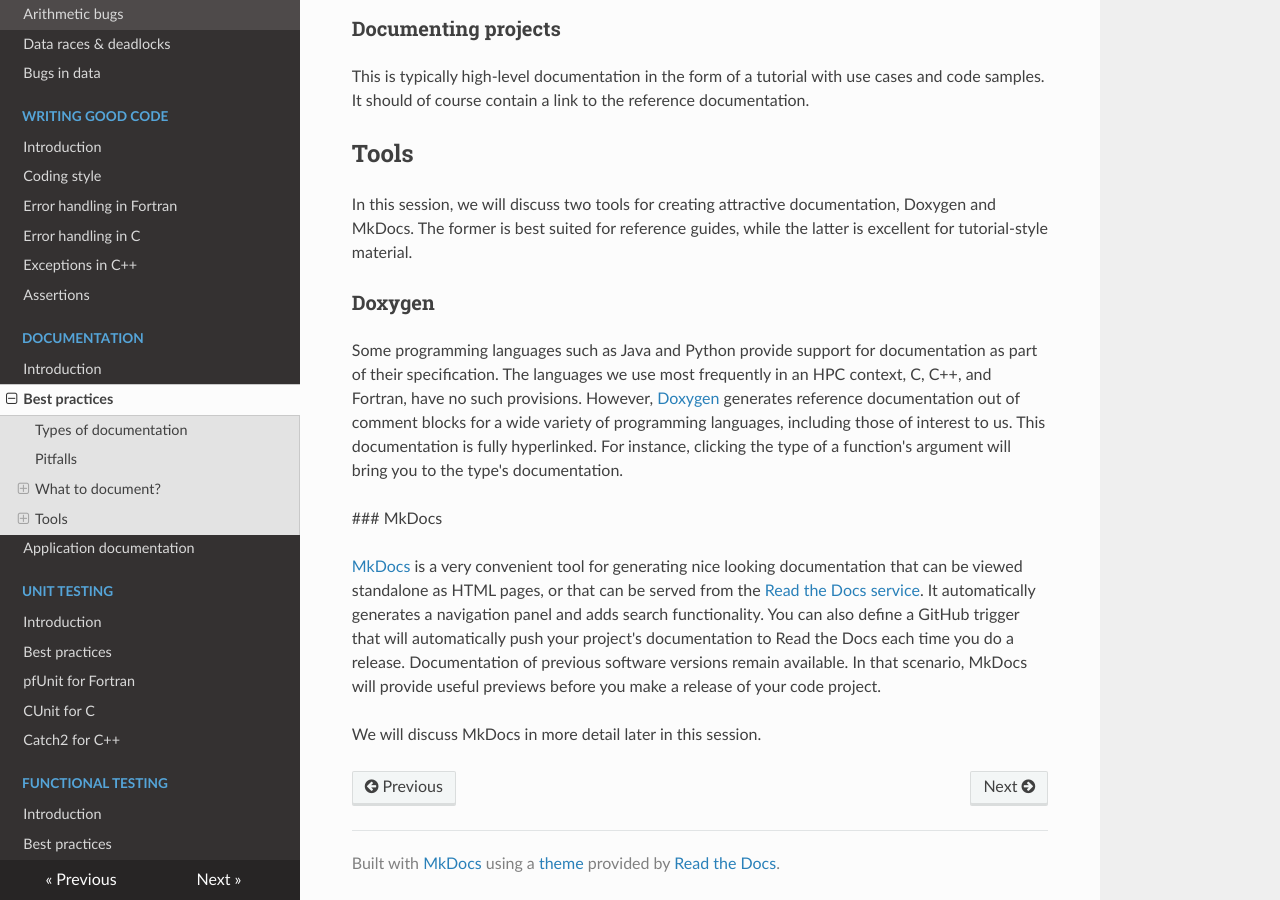
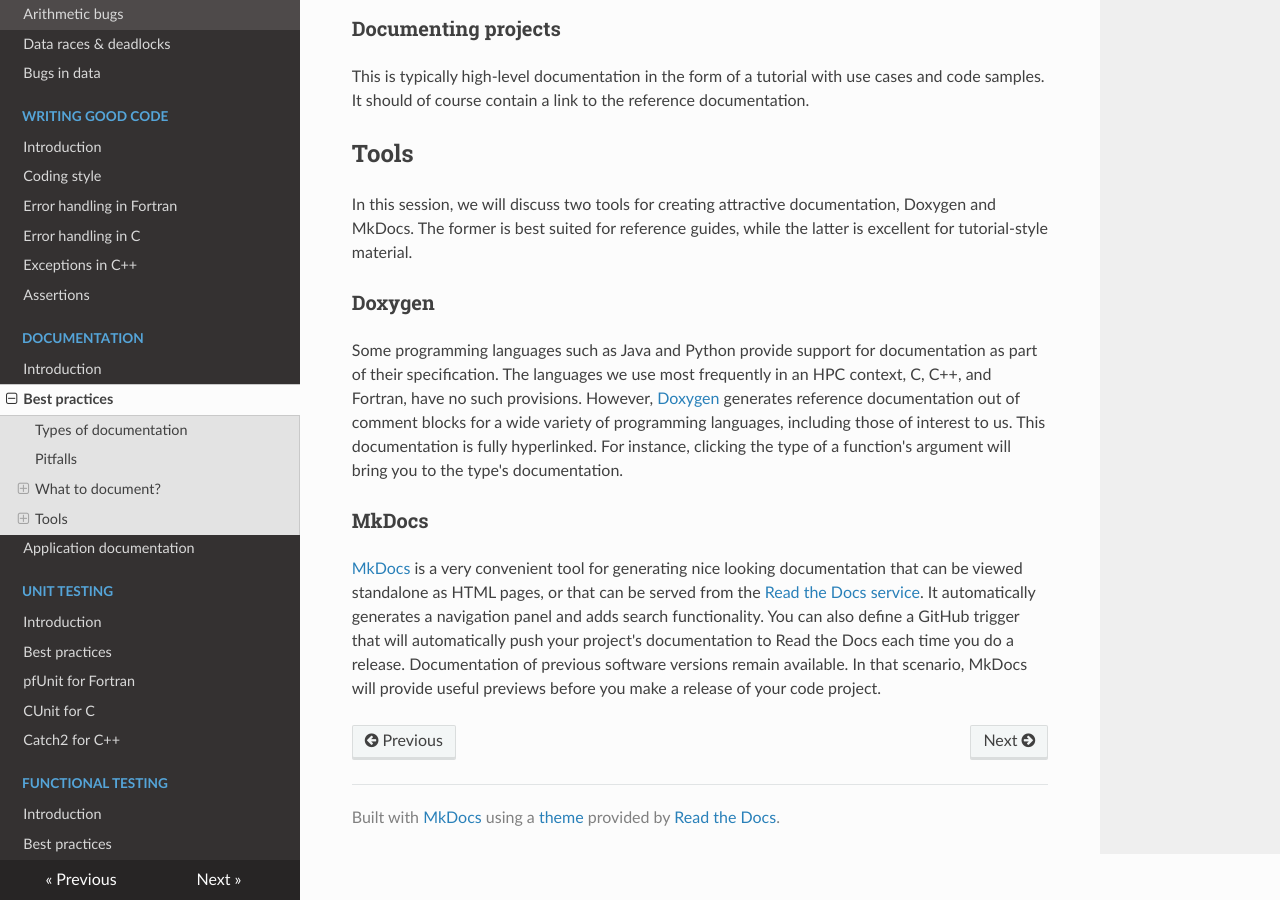
Before and after one commit to gjbex/Defensive_programming_and_debugging, an MkDocs documentation site: the page built from docs/Documentation/documentation_best_practices.md, in a window 1280 px wide and 900 px high, scrolled down 3224 px. Built offline with MkDocs 1.6.1, drawn with Linux system fonts in a browser that asks for light colours; nearby versions of some CDN libraries.

Commit message:
Fix typo

```diff
--- a/docs/Documentation/documentation_best_practices.md
+++ b/docs/Documentation/documentation_best_practices.md
@@ -88,8 +88,6 @@
 Some programming languages such as Java and Python provide support for documentation as part of their specification. The languages we use most frequently in an HPC context, C, C++, and Fortran, have no such provisions. However, [Doxygen](http://www.doxygen.org/) generates reference documentation out of comment blocks for a wide variety of programming languages, including those of interest to us. This documentation is fully hyperlinked. For instance, clicking the type of a function's argument will bring you to the type's documentation.
 
 
- ### MkDocs
+### MkDocs
 
 [MkDocs](http://www.mkdocs.org/) is a very convenient tool for generating nice looking documentation that can be viewed standalone as HTML pages, or that can be served from the [Read the Docs service](http://www.readthedocs.org/). It automatically generates a navigation panel and adds search functionality. You can also define a GitHub trigger that will automatically push your project's documentation to Read the Docs each time you do a release. Documentation of previous software versions remain available. In that scenario, MkDocs will provide useful previews before you make a release of your code project.
-
-We will discuss MkDocs in more detail later in this session.
```
